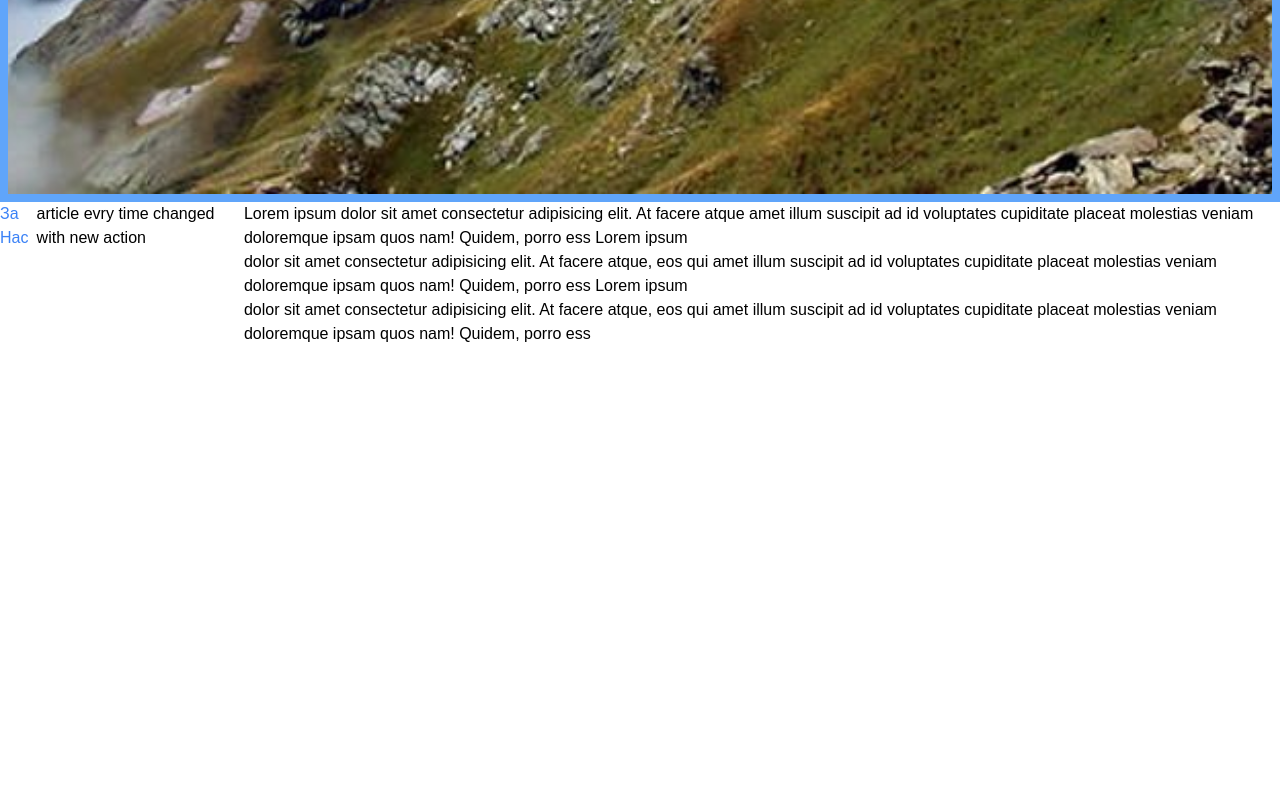
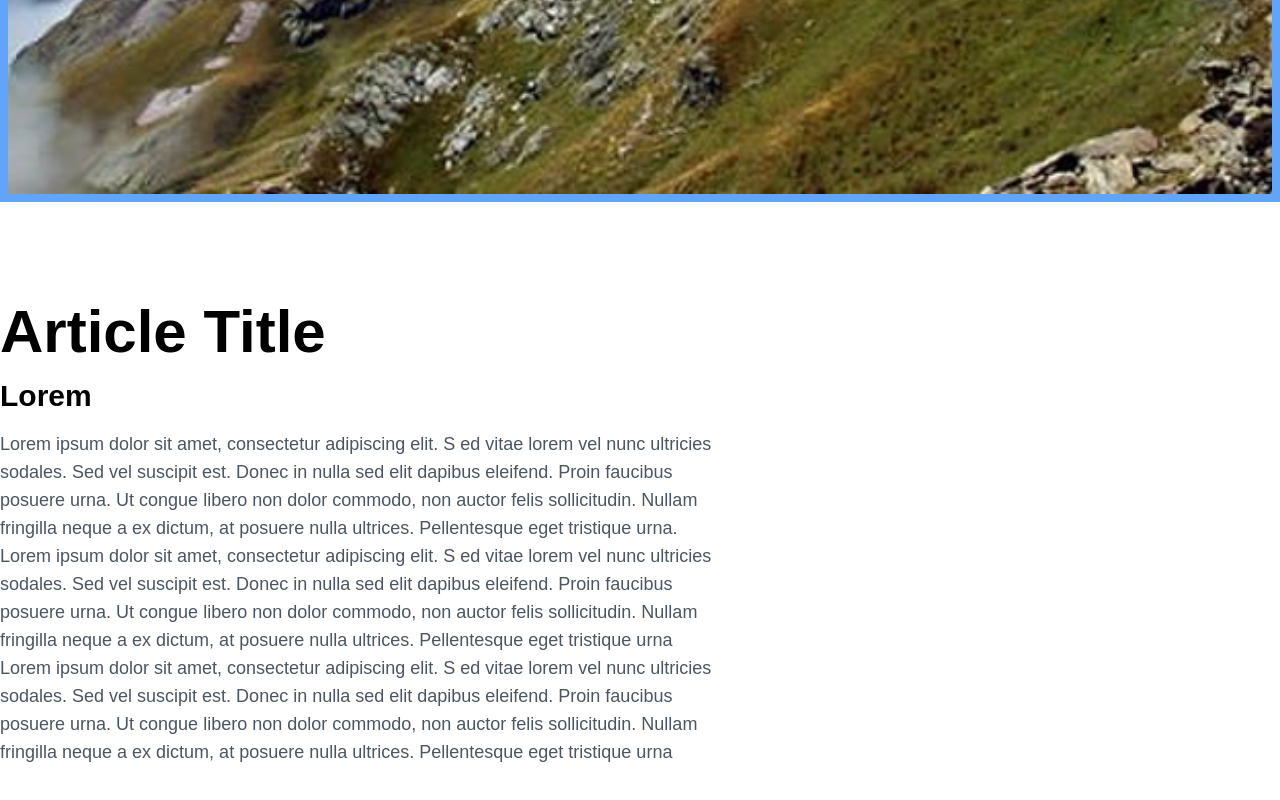
Before and after one commit to teodor12345/scouts-project, a Next.js app in the folder izvidnici/: page / in a window 1280 px wide. Shown: the part 727-1527 px from the top of the page. Before the commit the page ends 1479 px from the top, so only its background shows below. Built offline with nearby package versions, Linux system fonts and the light colour scheme.

Commit message:
commit
add article

```diff
--- a/izvidnici/pages/index.tsx
+++ b/izvidnici/pages/index.tsx
@@ -16,7 +16,7 @@ export default function Home() {
         <link rel="icon" href="/favicon.ico" />
       </Head>
       <main>
-        <section className="bg-[url('/homepage.jpg')]  bg-cover bg-center ... h-[929px] border-blue-400 border-8">
+        <section className="bg-[url('/homepage.jpg')]  bg-cover bg-center ... h-[929px] w-full border-blue-400 border-8">
         <div>
       <Image
          src={logo} alt="placeholder" className=" w-28 h-28 mr-2 p-3"
@@ -41,22 +41,33 @@ export default function Home() {
       </div>
      </section>
     <section>
-      <article className="flex h-[550px]">
-        <h1 className=" text-lg[550px] items-center justify-center text-blue-500 font-poppins text-bold">За Нас</h1>
-        <h2> article evry time changed with new action </h2>
-        Lorem ipsum dolor sit amet consectetur adipisicing elit. At facere atque
-        amet illum suscipit ad id voluptates cupiditate placeat molestias veniam
-         doloremque ipsam quos nam! Quidem, porro ess Lorem ipsum <br></br>dolor
-         sit amet consectetur adipisicing elit. At facere atque, eos qui
-        amet illum suscipit ad id voluptates cupiditate placeat molestias veniam
-         doloremque ipsam quos nam! Quidem, porro ess Lorem ipsum <br></br>dolor
-         sit amet consectetur adipisicing elit. At facere atque, eos qui
-        amet illum suscipit ad id voluptates cupiditate placeat molestias veniam
-         doloremque ipsam quos nam! Quidem, porro ess
-      </article>
+      <div className="flex justify-start items-start w-[900px] py-[100px]">
+      <div className="w-4/5">
+    <h1 className="text-6xl font-bold mb-4">Article Title</h1>
+    <h2 className="text-3xl font-bold mb-4 ">Lorem</h2>
+    <p className="text-gray-600 text-lg mb-8 ">
+      Lorem ipsum dolor sit amet, consectetur adipiscing elit. S
+      ed vitae lorem vel nunc ultricies sodales. Sed vel suscipit est. Donec in
+       nulla sed elit dapibus eleifend. Proin faucibus posuere urna. Ut congue
+       libero non dolor commodo, non auctor felis sollicitudin. Nullam fringilla
+       neque a ex dictum, at posuere nulla ultrices. Pellentesque eget tristique urna.
+       Lorem ipsum dolor sit amet, consectetur adipiscing elit. S
+      ed vitae lorem vel nunc ultricies sodales. Sed vel suscipit est. Donec in
+       nulla sed elit dapibus eleifend. Proin faucibus posuere urna. Ut congue
+       libero non dolor commodo, non auctor felis sollicitudin. Nullam fringilla
+       neque a ex dictum, at posuere nulla ultrices. Pellentesque eget tristique urna
+        Lorem ipsum dolor sit amet, consectetur adipiscing elit. S
+      ed vitae lorem vel nunc ultricies sodales. Sed vel suscipit est. Donec in
+       nulla sed elit dapibus eleifend. Proin faucibus posuere urna. Ut congue
+       libero non dolor commodo, non auctor felis sollicitudin. Nullam fringilla
+       neque a ex dictum, at posuere nulla ultrices. Pellentesque eget tristique urna
+    </p>
+
+     </div>
+     </div>
     </section>
 
-      </main>
+    </main>
     </div>
   )
 }
```
